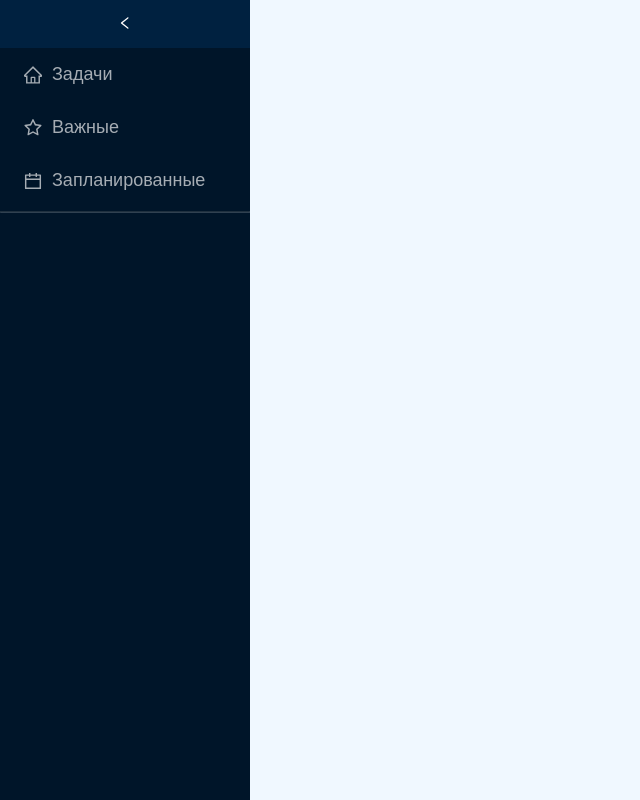
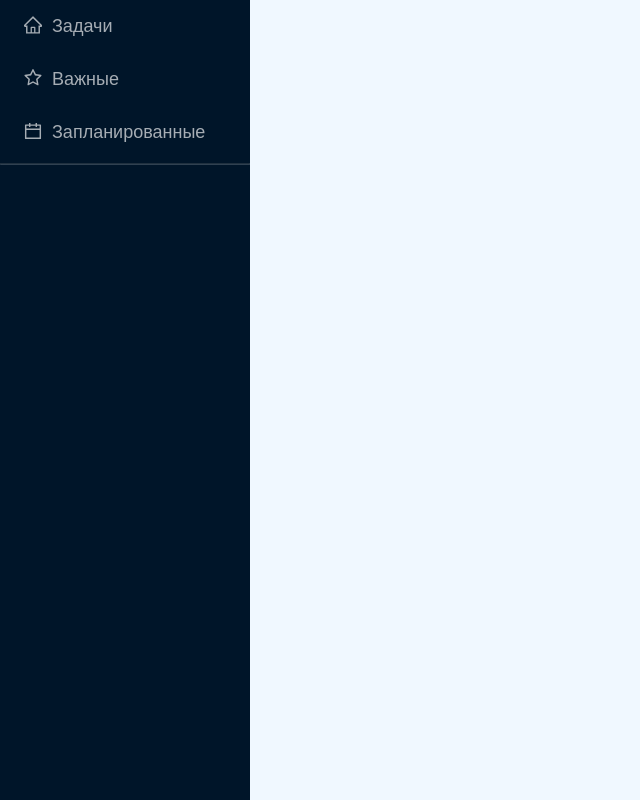
Before and after one commit to Yeroshenko/iNeed, a React (Create React App) app: page / in a window 1280 px wide. Shown: the whole page, without its empty margins (0-640 px from the left). Built offline with nearby package versions, Linux system fonts and the light colour scheme; no server answers; the database is empty.

Commit message:
style: changed NavBar

```diff
--- a/src/components/Navbar.jsx
+++ b/src/components/Navbar.jsx
@@ -33,9 +33,10 @@ const Navbar = ({ lists, menuClickHandler, defaultSelectedItem }) => {
   return (
     <div className='navbar'>
       <Layout.Sider
-        collapsible
         collapsed={collapsed}
         onCollapse={toggleColapsed}
+        breakpoint='lg'
+        collapsedWidth='0'
         width='250'
         className='navbar__sider'
       >
--- a/src/styles/components/Navbar.sass
+++ b/src/styles/components/Navbar.sass
@@ -4,16 +4,8 @@
 .navbar__sider
   min-height: 100%
 
-.navbar__sider.ant-layout-sider-has-trigger
-  padding-bottom: 0
-  padding-top: 48px
-
-.navbar__sider .ant-layout-sider-trigger
-  bottom: auto
-  top: 0
-
 .navbar__sider .ant-menu-inline-collapsed > .ant-menu-item .anticon
-  font-size: 20px
+  font-size: 18px
 
 .navbar__menu-item.ant-menu-item
   height: 45px !important
```
